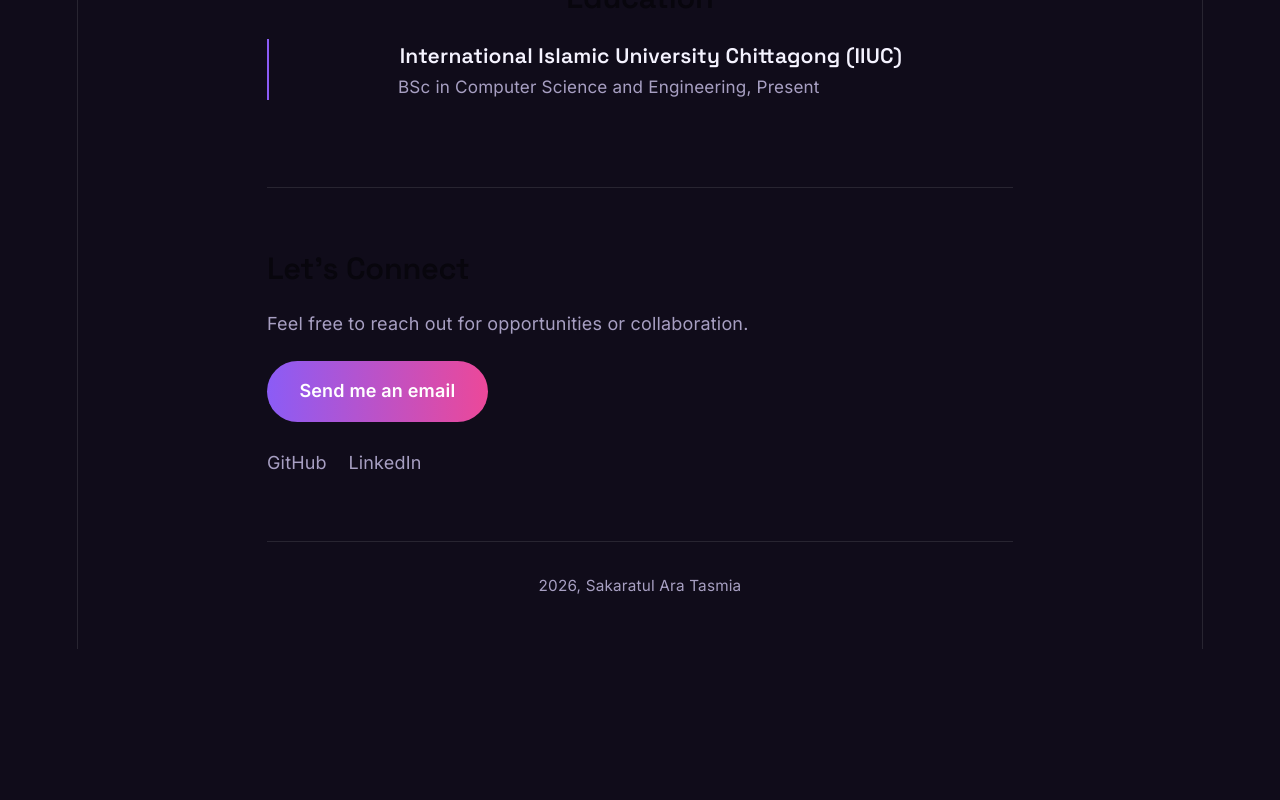
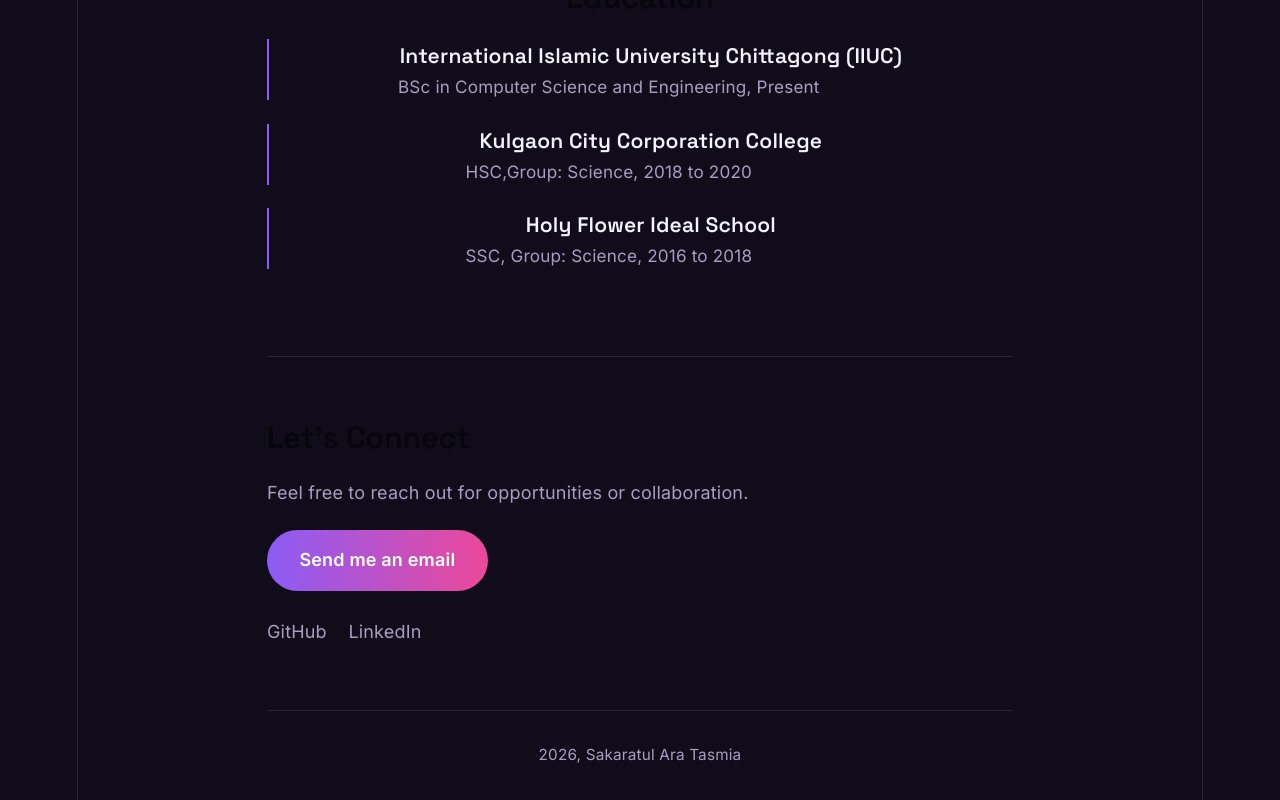
Before and after one commit to sakara-tasmia/my-portfolio, a React (Vite) app: page / in a window 1280 px wide. Shown: the part 1760-2560 px from the top of the page. Before the commit the page ends 2409 px from the top, so only its background shows below. Built offline with nearby package versions, Linux system fonts and the light colour scheme.

Commit message:
Add school and college education

```diff
--- a/src/App.jsx
+++ b/src/App.jsx
@@ -39,6 +39,16 @@ const education = [
         school: "International Islamic University Chittagong (IIUC)",
         years: "Present",
         degree: "BSc in Computer Science and Engineering"
+    },
+    {
+        school: "Kulgaon City Corporation College",
+        years: "2018 to 2020",
+        degree: "HSC,Group: Science"
+    },
+    {
+        school: "Holy Flower Ideal School",
+        years: "2016 to 2018",
+        degree: "SSC, Group: Science"
     }
 ];
 // ---- END EDIT SECTION ----
```
